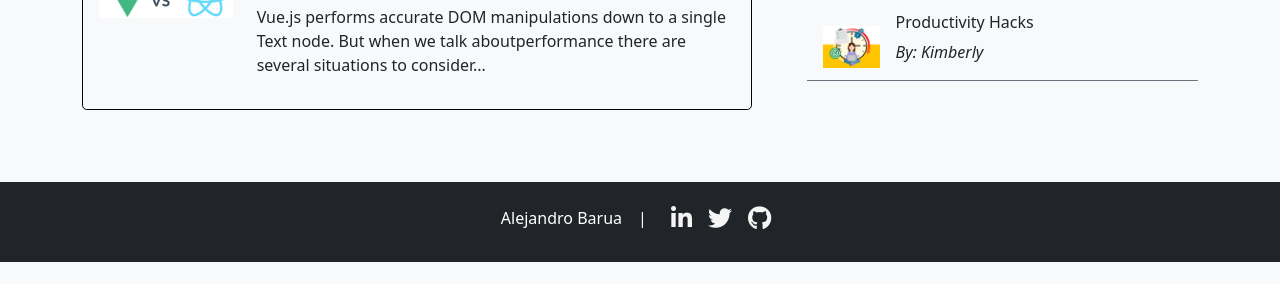
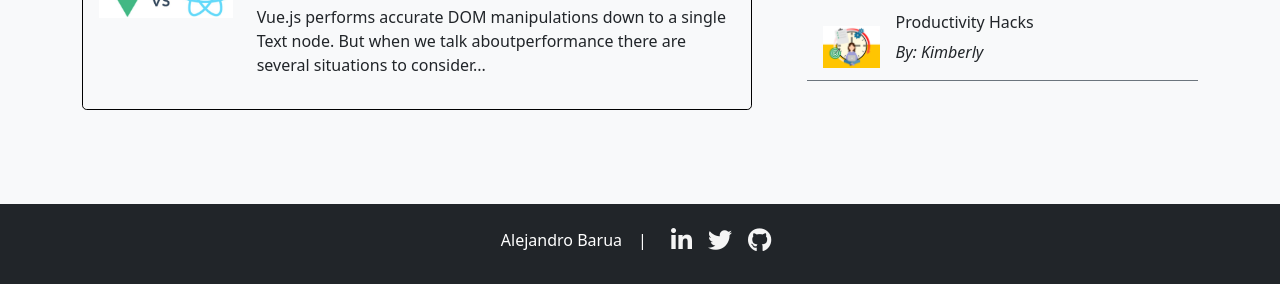
Before and after one commit to alejandroBarua/mi_primera_pagina_web, a plain HTML site: page index.html in a window 1280 px wide. Shown: the part 613-897 px from the top of the page. Before the commit the page ends 875 px from the top, so only its background shows below. Drawn offline with nearby package versions, Linux system fonts and the light colour scheme.

Commit message:
solucione el footer

```diff
--- a/components/footer.js
+++ b/components/footer.js
@@ -5,7 +5,7 @@ app.component('footer-me', {
 	},
 	template: //html
 	`
-	<footer class="mt-5 bg-dark text-white d-flex align-items-center justify-content-center">
+	<footer class="footer mt-5 bg-dark text-white d-flex align-items-center justify-content-center">
         <p class="pt-2">{{name}}</p>
         <p class="px-3 pt-2">|</p>
         <div>
--- a/style.css
+++ b/style.css
@@ -1,3 +1,22 @@
+html {
+  min-height: 100%;
+  position: relative;
+}
+
+body {
+  margin: 0;
+  margin-bottom: 150px;
+}
+
+footer {
+  background-color: black;
+  position: absolute;
+  bottom: 0;
+  width: 100%;
+  height: 80px;
+  color: white;
+}
+
 .container-categories {
   display: grid;
   grid-auto-flow: column;
```
